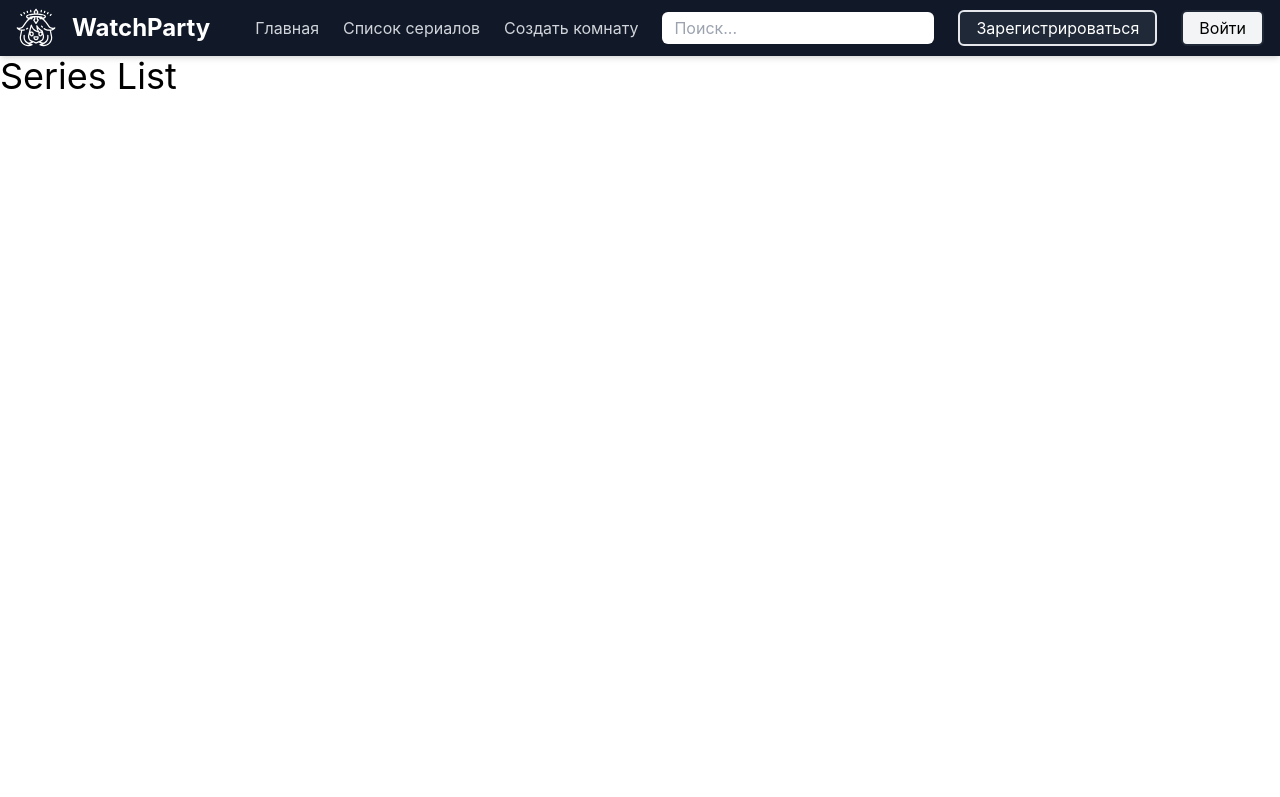
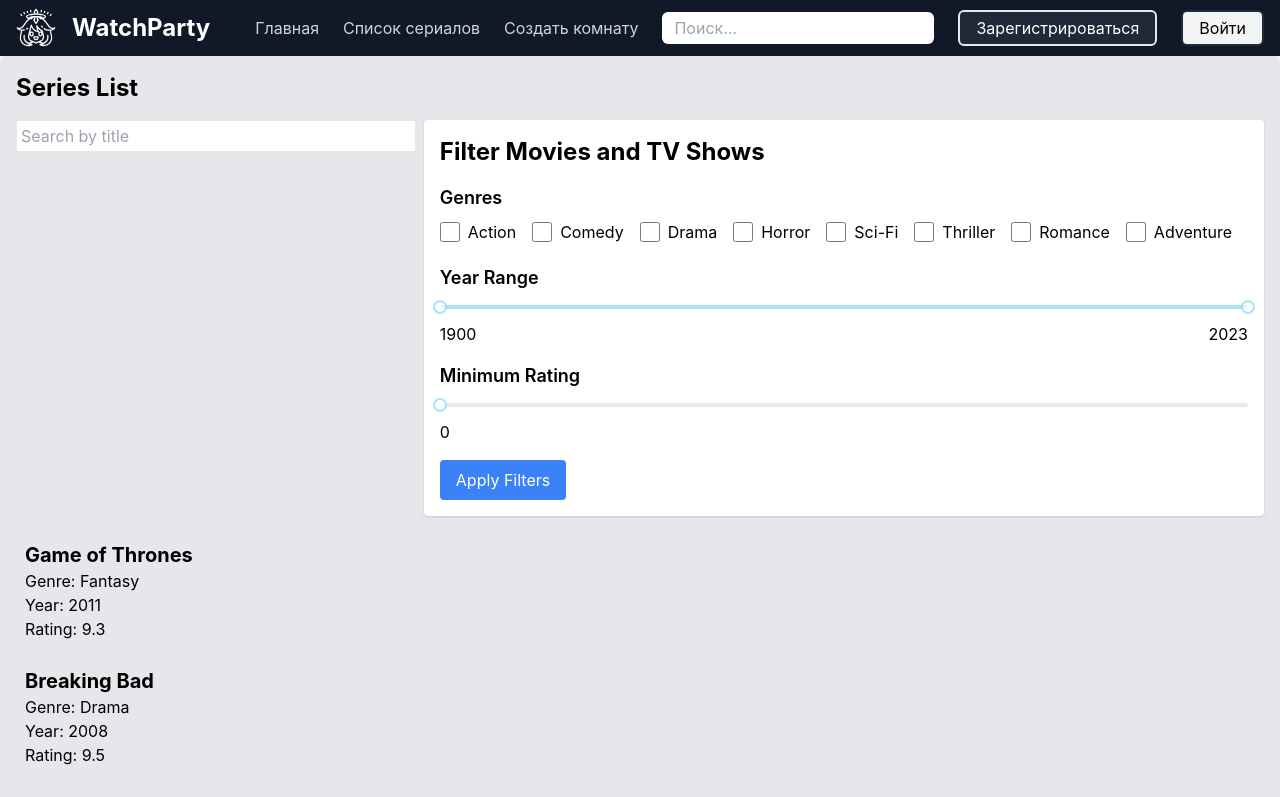
Before and after one commit to Levitskyy/watch-together, a React (Create React App) app in the folder React/watch-together/: page /series-list in a window 1280 px wide. Shown: the top 797 px of the page. Built offline with nearby package versions, Linux system fonts and the light colour scheme.

Commit message:
search series list init

```diff
--- a/React/watch-together/package.json
+++ b/React/watch-together/package.json
@@ -9,11 +9,14 @@
     "autoprefixer": "^10.4.19",
     "formik": "^2.4.6",
     "postcss": "^8.4.40",
+    "rc-slider": "^11.1.5",
     "react": "^18.3.1",
     "react-dom": "^18.3.1",
     "react-player": "^2.16.0",
     "react-router-dom": "^6.25.1",
     "react-scripts": "5.0.1",
+    "react-slick": "^0.30.2",
+    "slick-carousel": "^1.8.1",
     "web-vitals": "^2.1.4",
     "yup": "^1.4.0"
   },
--- /dev/null
+++ b/React/watch-together/src/components/Carousel.jsx
@@ -0,0 +1,48 @@
+// Carousel.js
+import React from 'react';
+import Slider from 'react-slick';
+import 'slick-carousel/slick/slick.css';
+import 'slick-carousel/slick/slick-theme.css';
+
+const Carousel = ({ items }) => {
+  const settings = {
+    dots: true,
+    infinite: true,
+    speed: 500,
+    slidesToShow: 3,
+    slidesToScroll: 1,
+    centerMode: true, // Центрирование элементов
+    centerPadding: '60px', // Отступы по краям
+    responsive: [
+      {
+        breakpoint: 1024,
+        settings: {
+          slidesToShow: 2,
+          centerPadding: '40px',
+        },
+      },
+      {
+        breakpoint: 600,
+        settings: {
+          slidesToShow: 1,
+          centerPadding: '20px',
+        },
+      },
+    ],
+  };
+
+  return (
+    <Slider {...settings}>
+      {items.map((item, index) => (
+        <div key={index} className="flex justify-center">
+          <div className="text-center px-2">
+            <h3 className="text-lg font-bold text-gray-800">{item.title}</h3>
+            <img src={item.image} alt={item.title} className="mx-auto" />
+          </div>
+        </div>
+      ))}
+    </Slider>
+  );
+};
+
+export default Carousel;
--- /dev/null
+++ b/React/watch-together/src/components/Filter.jsx
@@ -0,0 +1,100 @@
+import React, { useState } from 'react';
+import Slider from 'rc-slider';
+import 'rc-slider/assets/index.css';
+
+const Filter = ({ onGenreChange, onYearChange, onRatingChange, onApplyFilter }) => {
+  const [selectedGenres, setSelectedGenres] = useState([]);
+  const [yearRange, setYearRange] = useState([1900, 2023]);
+  const [minRating, setMinRating] = useState(0);
+
+  const genres = [
+    'Action',
+    'Comedy',
+    'Drama',
+    'Horror',
+    'Sci-Fi',
+    'Thriller',
+    'Romance',
+    'Adventure',
+  ];
+
+  const handleGenreChange = (event) => {
+    const { value, checked } = event.target;
+    const updatedGenres = checked
+      ? [...selectedGenres, value]
+      : selectedGenres.filter((genre) => genre !== value);
+    setSelectedGenres(updatedGenres);
+    onGenreChange(updatedGenres);
+  };
+
+  const handleYearChange = (value) => {
+    setYearRange(value);
+    onYearChange(value);
+  };
+
+  const handleRatingChange = (value) => {
+    setMinRating(value);
+    onRatingChange(value);
+  };
+
+  const applyFilters = () => {
+    onApplyFilter();
+  };
+
+  return (
+    <div className="p-4 bg-white rounded shadow">
+      <h2 className="text-2xl font-bold mb-4">Filter Movies and TV Shows</h2>
+
+      <div className="mb-4">
+        <h3 className="text-lg font-semibold mb-2">Genres</h3>
+        {genres.map((genre) => (
+          <label key={genre} className="inline-flex items-center mr-4">
+            <input
+              type="checkbox"
+              value={genre}
+              checked={selectedGenres.includes(genre)}
+              onChange={handleGenreChange}
+              className="form-checkbox h-5 w-5 text-blue-600"
+            />
+            <span className="ml-2">{genre}</span>
+          </label>
+        ))}
+      </div>
+
+      <div className="mb-4">
+        <h3 className="text-lg font-semibold mb-2">Year Range</h3>
+        <Slider
+          range
+          min={1900}
+          max={2023}
+          value={yearRange}
+          onChange={handleYearChange}
+        />
+        <div className="flex justify-between mt-2">
+          <span>{yearRange[0]}</span>
+          <span>{yearRange[1]}</span>
+        </div>
+      </div>
+
+      <div className="mb-4">
+        <h3 className="text-lg font-semibold mb-2">Minimum Rating</h3>
+        <Slider
+          min={0}
+          max={10}
+          value={minRating}
+          onChange={handleRatingChange}
+        />
+        <div className="mt-2">{minRating}</div>
+      </div>
+
+      <button
+        className="bg-blue-500 text-white py-2 px-4 rounded"
+        onClick={applyFilters}
+      >
+        Apply Filters
+      </button>
+    </div>
+  );
+};
+
+export default Filter;
--- a/React/watch-together/src/components/Navbar.jsx
+++ b/React/watch-together/src/components/Navbar.jsx
@@ -36,9 +36,9 @@ const Navbar = () => {
         </div>
       </div>
       {isOpen && (
-        <div className="xl:hidden flex flex-col items-left space-y-2">
+        <div className="xl:hidden flex flex-col items-left space-y-2 px-5 py-5">
           <a href="/" className="text-gray-300 hover:text-white transition duration-300">Главная</a>
-          <a href="/anime-list" className="text-gray-300 hover:text-white transition duration-300">Список аниме</a>
+          <a href="/anime-list" className="text-gray-300 hover:text-white transition duration-300">Список сериалов</a>
           <a href="/create-room" className="text-gray-300 hover:text-white transition duration-300">Создать комнату</a>
           <input
             type="text"
--- a/React/watch-together/src/pages/Home.jsx
+++ b/React/watch-together/src/pages/Home.jsx
@@ -1,10 +1,34 @@
-import React, { useState } from 'react';
+import React from 'react';
+import Carousel from '../components/Carousel';
 
 const Home = () => {
-    return (
-        <h1 className='text-4xl'>Home</h1>
+  const popularReleases = [
+    { title: 'Popular Show 1', image: 'https://via.placeholder.com/300x200' },
+    { title: 'Popular Show 2', image: 'https://via.placeholder.com/300x200' },
+    { title: 'Popular Show 3', image: 'https://via.placeholder.com/300x200' },
+  ];
 
-    );
-}
+  return (
+    <div className="flex items-top justify-center min-h-screen bg-gray-200 py-60">
+      <main className="md:w-2/4 md:mx-4 mb-4 md:mb-0">
+        <header className="text-center mb-8">
+          <h1 className="text-4xl font-bold text-gray-800">Добро пожаловать на WatchParty!</h1>
+          <p className="text-gray-600 mt-2">WatchParty — это ваше идеальное место для просмотра любимых сериалов и фильмов вместе с друзьями. Создайте комнату, пригласите друзей и наслаждайтесь синхронным просмотром с возможностью общаться в реальном времени. Откройте для себя новый контент, будьте в курсе последних новинок и не пропустите ни одного момента с помощью WatchParty.</p>
+        </header>
+
+        <section className="mb-8">
+          <h2 className="text-2xl font-bold text-gray-800 mb-4">Популярные новинки</h2>
+            <Carousel items={popularReleases} />
+        </section>
+
+        <section className="text-center py-20">
+          <a href="/create-room" className="bg-gray-700 text-white px-6 py-3 rounded-full shadow-md hover:bg-gray-400 transition duration-300 inline-block">
+            Создать комнату
+          </a>
+        </section>
+      </main>
+    </div>
+  );
+};
 
 export default Home;
--- a/React/watch-together/src/pages/SeriesList.jsx
+++ b/React/watch-together/src/pages/SeriesList.jsx
@@ -1,10 +1,99 @@
 import React, { useState } from 'react';
+import 'rc-slider/assets/index.css';
+import Filter from '../components/Filter';
+
+const seriesList = [
+  { id: 1, title: 'Game of Thrones', genre: 'Fantasy', year: 2011, rating: 9.3 },
+  { id: 2, title: 'Breaking Bad', genre: 'Drama', year: 2008, rating: 9.5 },
+  { id: 3, title: 'Stranger Things', genre: 'Sci-Fi', year: 2016, rating: 8.7 },
+  { id: 4, title: 'The Witcher', genre: 'Fantasy', year: 2019, rating: 8.2 },
+  { id: 5, title: 'Chernobyl', genre: 'Drama', year: 2019, rating: 9.4 },
+];
+
+const genres = ['Fantasy', 'Drama', 'Sci-Fi', 'Comedy', 'Action'];
 
 const SeriesList = () => {
-    return (
-        <h1 className='text-4xl'>Series List</h1>
+  const [series, setSeries] = useState(seriesList);
+  const [search, setSearch] = useState('');
+  const [selectedGenres, setSelectedGenres] = useState([]);
+  const [yearRange, setYearRange] = useState([1900, 2023]);
+  const [minRating, setMinRating] = useState(0);
 
-    );
-}
+  const handleSearch = (e) => {
+    setSearch(e.target.value);
+  };
+
+  const handleGenreChange = (genres) => {
+    setSelectedGenres(genres);
+  };
+
+  const handleYearRange = (value) => {
+    setYearRange(value);
+  };
+
+  const handleMinRating = (value) => {
+    setMinRating(value);
+  };
+
+  const handleFilter = () => {
+    filterSeries();
+  };
+
+  const filterSeries = () => {
+    let filteredSeries = seriesList;
+    if (search) {
+      filteredSeries = filteredSeries.filter((serie) =>
+        serie.title.toLowerCase().includes(search.toLowerCase())
+      );
+    }
+    if (selectedGenres.length > 0) {
+      filteredSeries = filteredSeries.filter((serie) =>
+        selectedGenres.includes(serie.genre)
+      );
+    }
+    if (yearRange) {
+      filteredSeries = filteredSeries.filter((serie) =>
+        serie.year >= yearRange[0] && serie.year <= yearRange[1]
+      );
+    }
+    if (minRating) {
+      filteredSeries = filteredSeries.filter((serie) =>
+        serie.rating >= minRating
+      );
+    }
+    setSeries(filteredSeries);
+  };
+
+  return (
+    <div className="container mx-auto p-4 bg-gray-200 rounded-lg shadow-md">
+      <h1 className="text-2xl font-bold mb-4">Series List</h1>
+      <div className="flex mb-4">
+        <input
+          type="text"
+          placeholder="Search by title"
+          value={search}
+          onChange={handleSearch}
+          className="border p-1 h-8 mr-2 flex-grow"
+        />
+        <Filter
+            onGenreChange={handleGenreChange}
+            onYearChange={handleYearRange}
+            onRatingChange={handleMinRating}
+            onApplyFilter={handleFilter}
+        />
+      </div>
+      <ul>
+        {series.map((serie) => (
+          <li key={serie.id} className="border p-2 mb-2">
+            <h2 className="text-xl font-bold">{serie.title}</h2>
+            <p>Genre: {serie.genre}</p>
+            <p>Year: {serie.year}</p>
+            <p>Rating: {serie.rating}</p>
+          </li>
+        ))}
+      </ul>
+    </div>
+  );
+};
 
 export default SeriesList;
```
Also changed, not shown: 2 other files (tests, documents, lock files or other folders).
